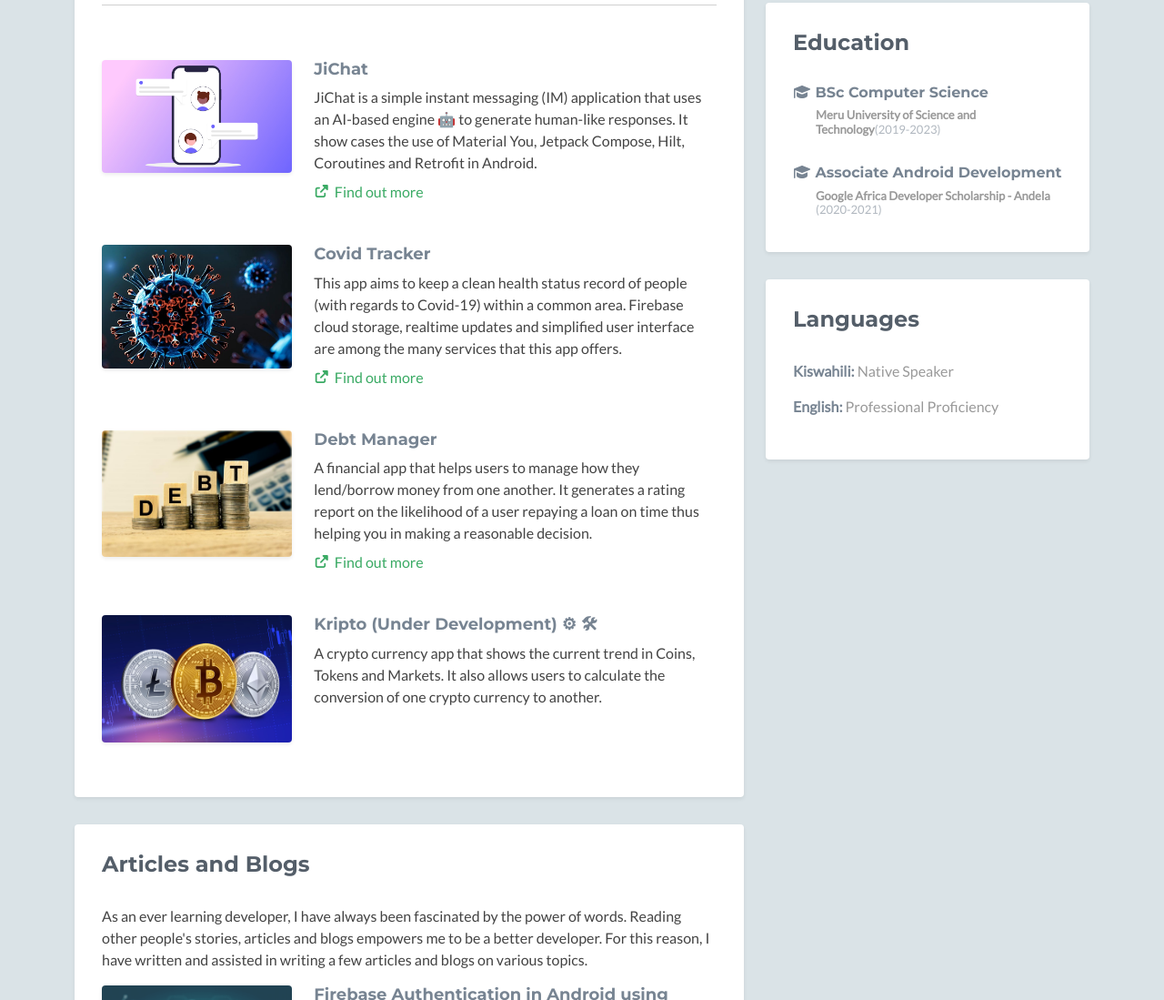
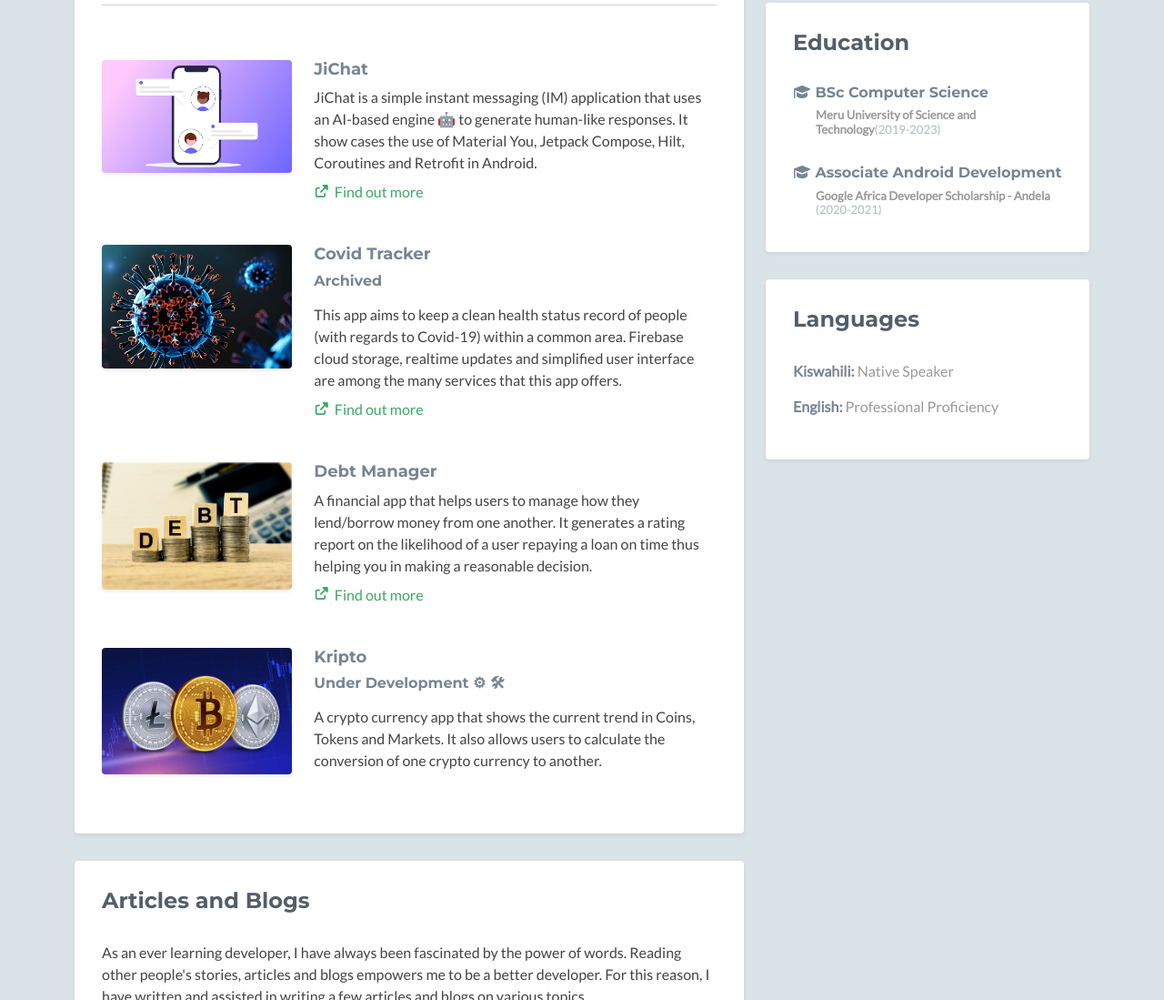
Before and after one commit to Ericgacoki/portfolio, a plain HTML site: page index.html in a window 1280 px wide. Shown: the part 1243-2342 px from the top of the page at 91% size. Drawn offline with nearby package versions, Linux system fonts and the light colour scheme; no server answers; a script that the page names is missing; some icons are missing.

Commit message:
update archives

```diff
--- a/index.html
+++ b/index.html
@@ -121,6 +121,7 @@
 
                                 <div class="desc col-md-8 col-12">
                                     <h3 class="title"><a>Covid Tracker</a></h3>
+                                    <h6 class = "skill-list-item">Archived</h6>
                                     <p class="mb-2">This app aims to keep a clean health status record of people (with regards to Covid-19) within a common area. Firebase cloud
                                     storage, realtime updates and simplified user interface are among the many services that this app offers.</p>
                                     <p><a class="more-link" href="https://github.com/Ericgacoki/CovidTracker" target="_blank"><i class="fas fa-external-link-alt"></i>Find out more</a></p>
@@ -146,7 +147,8 @@
                                 <a class="col-md-4 col-12"><img class="img-fluid project-image rounded shadow-sm" src="assets/images/projects/kripto.jpg" alt="kripto app" /></a>
 
                                 <div class="desc col-md-8 col-12">
-                                    <h3 class="title"><a>Kripto (Under Development) ⚙ 🛠</a></h3>
+                                    <h3 class="title"><a>Kripto</a></h3>
+                                    <h6 class = "skill-list-item">Under Development ⚙ 🛠</h6>
                                     <p class="mb-2"> A crypto currency app that shows the current trend in Coins, Tokens and Markets. It also allows users to calculate the conversion of one crypto currency to another.</p>
                                     <!--<p><a class="more-link" href="https://github.com/Ericgacoki/Kripto" target="_blank"><i class="fas fa-external-link-alt"></i>Find out more</a></p>-->
                                 </div><!--//desc-->
```
